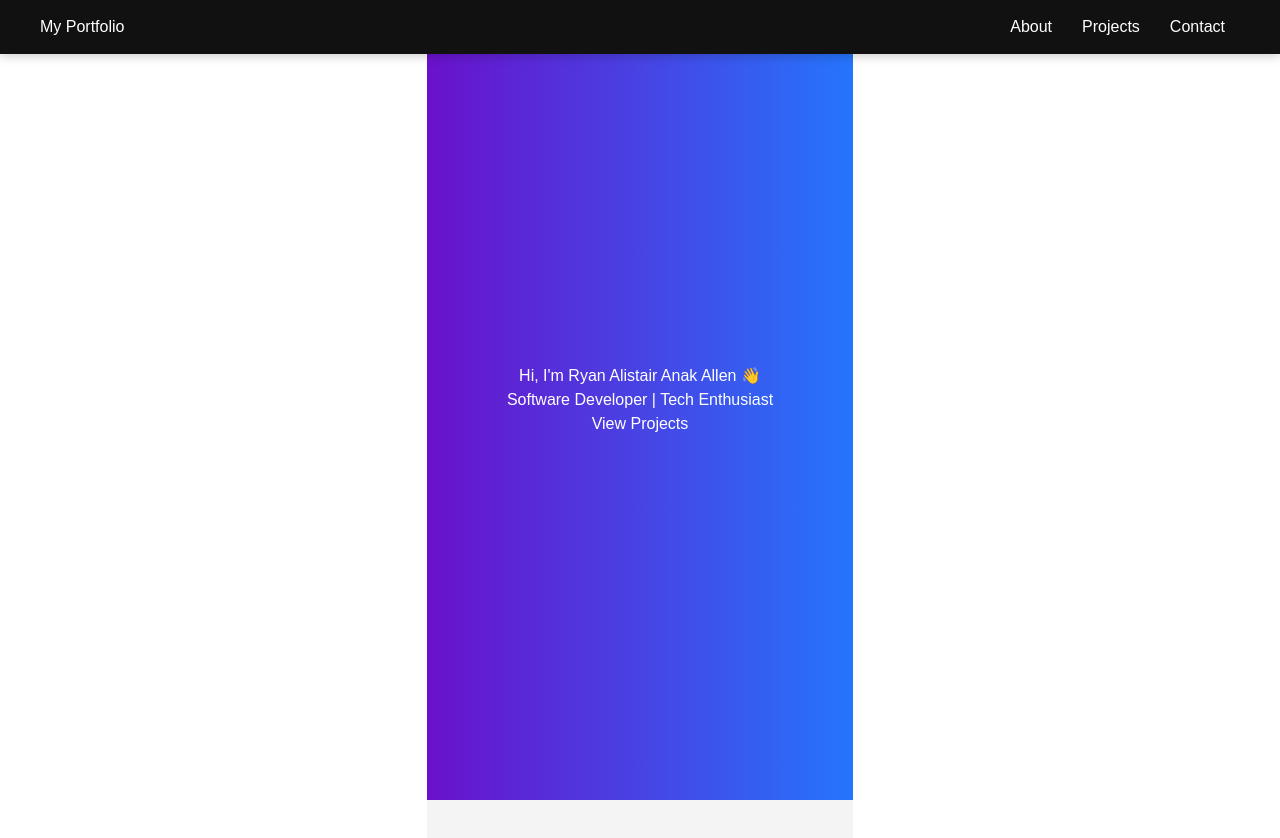
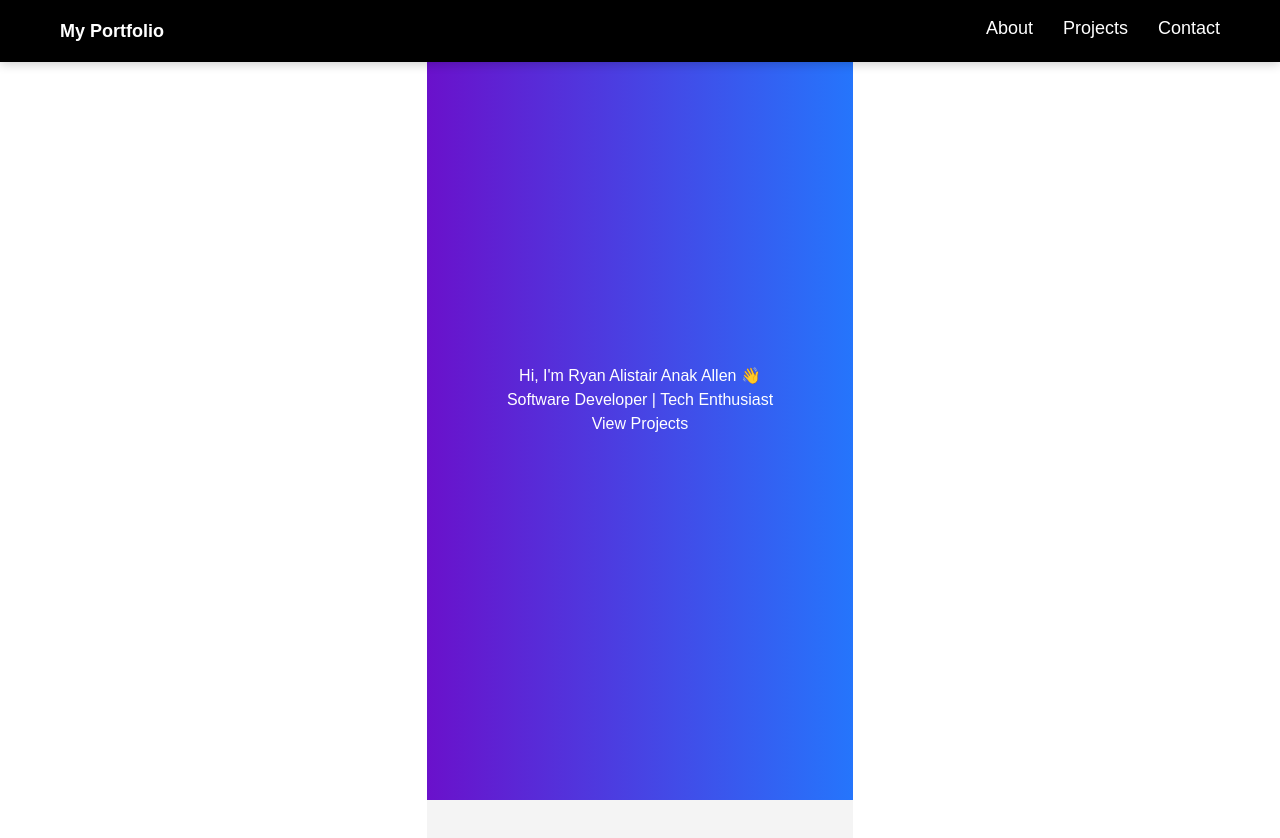
Before and after one commit to Ryan000319/work-portfolio-, a React (Vite) app: page / in a window 1280 px wide. Shown: the top 838 px of the page. Built offline with nearby package versions, Linux system fonts and the light colour scheme.

Commit message:
navigation bar

```diff
--- a/src/components/Navbar.jsx
+++ b/src/components/Navbar.jsx
@@ -1,15 +1,42 @@
-import React from "react";
+import React, { useState, useEffect} from "react";
 import "../styles/navbar.css";
 
 const Navbar = () => {
+  const [isMobileMenuOpen, setIsMobileMenuOpen] = useState(false);
+  const [isShrunk, setIsShrunk] = useState(false);
+
+  // Toggle Mobile Menu
+  const toggleMobileMenu = () => {
+    setIsMobileMenuOpen(!isMobileMenuOpen);
+  };
+
+  useEffect(() => {
+    const handleScroll = () => {
+      if (window.scrollY > 20) {
+        setIsShrunk(true);
+      } else {
+        setIsShrunk(false);
+      }
+    };
+
+    window.addEventListener("scroll", handleScroll);
+
+    return () => {
+      window.removeEventListener("scroll", handleScroll);
+    };
+  }, []);
+
   return (
-    <nav className="navbar">
+    <nav className={`navbar ${isShrunk ? "shrink" : ""}`}>
       <div className="navbar-container">
-        <h1>My Portfolio</h1>
-        <div>
-          <a href="#about">About</a>
-          <a href="#projects">Projects</a>
-          <a href="#contact">Contact</a>
+        <h1 className="logo">My Portfolio</h1>
+        <div className="hamburger" onClick={toggleMobileMenu}>
+          ☰
+        </div>
+        <div className={`navbar-links ${isMobileMenuOpen ? "active" : ""}`}>
+          <a href="#about" onClick={() => setIsMobileMenuOpen(false)}>About</a>
+          <a href="#projects" onClick={() => setIsMobileMenuOpen(false)}>Projects</a>
+          <a href="#contact" onClick={() => setIsMobileMenuOpen(false)}>Contact</a>
         </div>
       </div>
     </nav>
--- a/src/styles/navbar.css
+++ b/src/styles/navbar.css
@@ -3,27 +3,112 @@
     top: 0;
     left: 0;
     width: 100%;
-    background-color: #111;
+    background-color: black;
     color: white;
     padding: 15px 20px;
     box-shadow: 0px 2px 10px rgba(0, 0, 0, 0.2);
     z-index: 50;
   }
 
+  .logo {
+    font-size: 18px;
+    font-weight: bold;
+    color: white;
+  }
+
+  .navbar.shrink{
+    padding: 10px 20px;
+    background: black;
+    box-shadow: 0px 2px 10px rgba(0, 0, 0, 0.2);
+  }
+
   .navbar-container {
     display: flex;
     justify-content: space-between;
+    align-items: center;
     max-width: 1200px;
+    width: 100%;
     margin: 0 auto;
+    padding: 0 20px;
+  }
+
+  .navbar-links {
+    display: flex;
+    gap: 30px;
+    align-items: center;
+  }
+
+  .navbar-links a {
+    color: white;
+    text-decoration: none;
+    font-size: 18px;
+    font-weight: 500;
+    position: relative;
+    padding-bottom: 5px;
   }
 
   .navbar a {
     color: white;
     text-decoration: none;
-    margin: 0 15px;
-    transition: 0.3s;
+    font-size: 18px;
+    font-weight: 500;
+    position: relative;
+    padding-bottom: 5px;
   }
 
-  .navbar a:hover {
-    color: #888;
+  .navbar a::after {
+    content: "";
+    position: absolute;
+    bottom: 0;
+    left: 0;
+    width: 100%;
+    height: 2px;
+    background-color:white;
+    transform: scaleX(0);
+    transition: transform 0.3s ease-in-out;
   }
+
+  .navbar a:hover::after {
+    transform: scaleX(1);
+  }
+
+  .hamburger {
+    display: none;
+    cursor: pointer;
+    font-size: 28px;
+  }
+
+  @media (max-width: 768px) {
+    .navbar {
+      padding: 10px 20px;
+    }
+
+    .navbar-container {
+      justify-content: space-between;
+    }
+
+    .navbar-links {
+      display: none;
+      flex-direction: column;
+      position: absolute;
+      top: 60px;
+      left: 0;
+      width: 100%;
+      background: black;
+      padding: 15px 0;
+      text-align: center;
+    }
+
+    .navbar-links.active {
+      display: flex;
+    }
+
+    .hamburger {
+      display: block;
+    }
+
+    .navbar a {
+      display: block;
+      padding: 10px 0;
+    }
+  }
```
